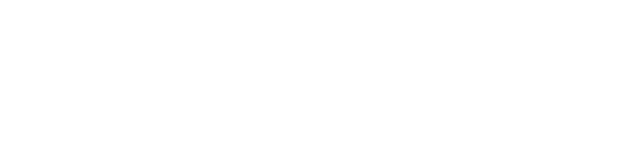
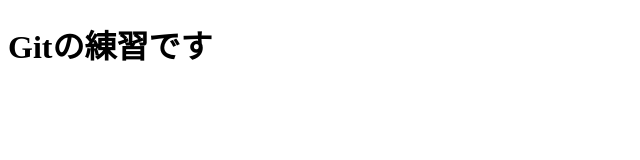
Before and after one commit to suzuterurider/test_20200914, a plain HTML site: page index.html in a window 1280 px wide. Shown: the whole page, without its empty margins (0-640 px from the left). Drawn offline with Linux system fonts and the light colour scheme.

Commit message:
index h1追加

```diff
--- a/index.html
+++ b/index.html
@@ -3,9 +3,10 @@
 <head>
     <meta charset="UTF-8">
     <meta name="viewport" content="width=device-width, initial-scale=1.0">
-    <title>こんにちは</title>
+    <title>こんにちはこんにちは</title>
 </head>
 <body>
+    <h1>Gitの練習です</h1>
 
 
 </body>
```
